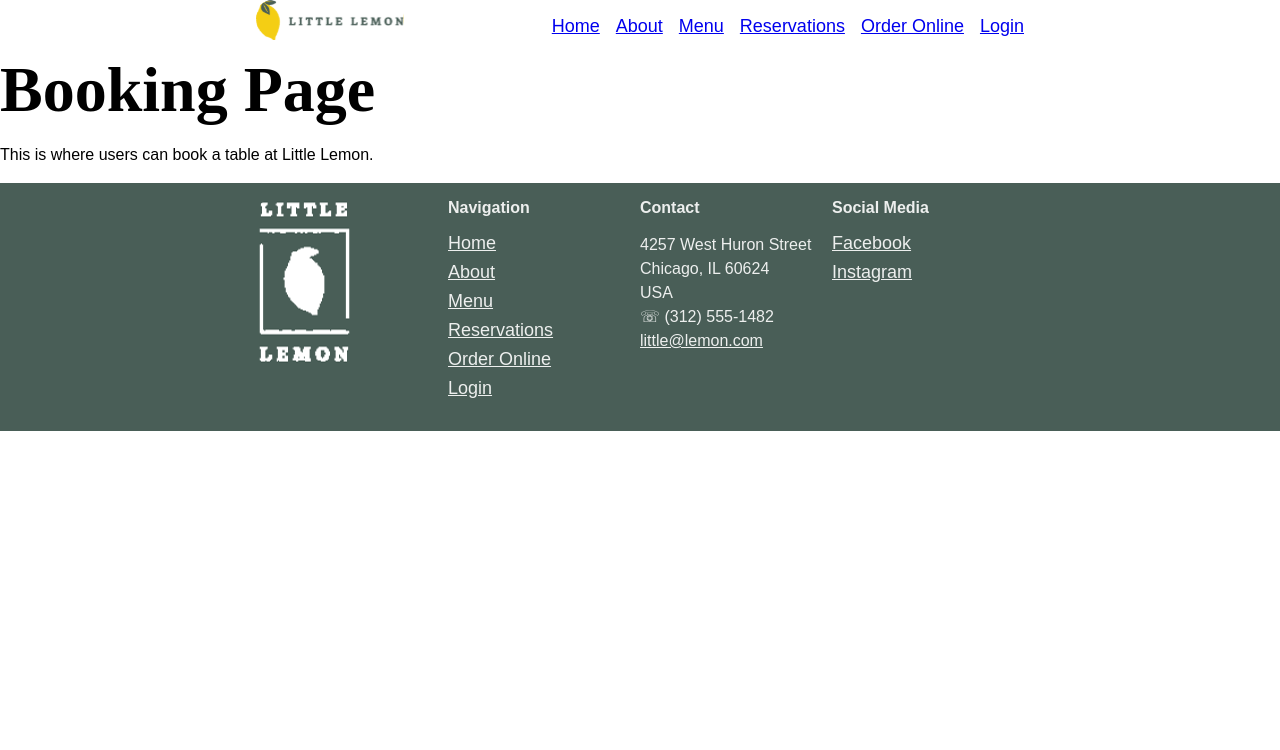
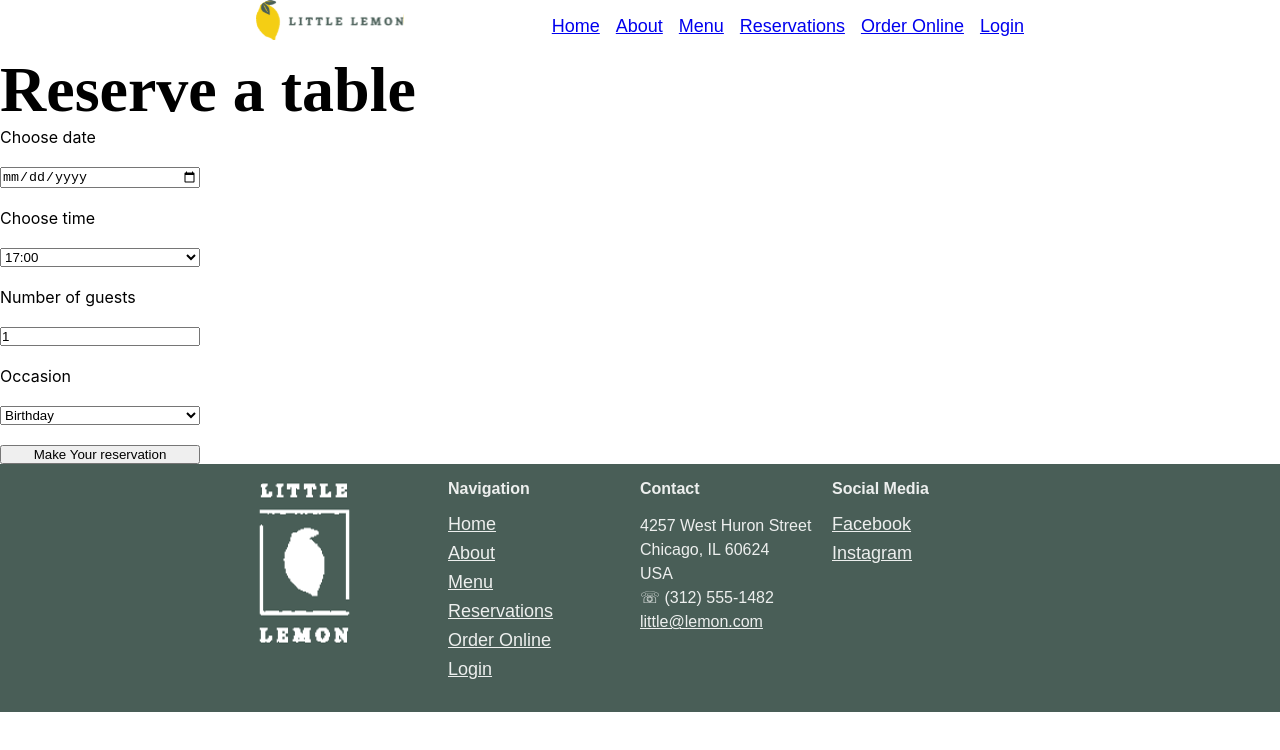
Before and after one commit to mw-5/little-lemon, a React (Create React App) app: page /booking in a window 1280 px wide. Shown: the top 750 px of the page. Built offline with nearby package versions, Linux system fonts and the light colour scheme.

Commit message:
feat: Add BookingForm component

```diff
--- /dev/null
+++ b/src/components/BookingForm/BookingForm.jsx
@@ -0,0 +1,61 @@
+import { useState } from 'react';
+
+const style = {
+    display: 'grid',
+    maxWidth: '200px',
+    gap: '20px'
+};
+
+export const BookingForm = () => {
+    const [date, setDate] = useState('');
+    const [time, setTime] = useState('17:00');
+    const [availableTimes] = useState([
+        '17:00', '18:00', '19:00', '20:00', '21:00', '22:00'
+    ]);
+    const [guests, setGuests] = useState(1);
+    const [occasion, setOccasion] = useState('Birthday');
+    const [occasions] = useState(['Birthday', 'Anniversary']);
+
+    return (
+        <form style={style}>
+            <label htmlFor="res-date">Choose date</label>
+            <input
+                id="res-date"
+                type="date"
+                value={date}
+                onChange={e => setDate(e.target.value)} />
+
+            <label htmlFor="res-time">Choose time</label>
+            <select
+                id="res-time"
+                value={time}
+                onChange={e => setTime(e.target.value)}>
+                {availableTimes.map(time => (
+                    <option key={time} value={time}>{time}</option>
+                ))}
+            </select>
+
+            <label htmlFor="guests">Number of guests</label>
+            <input
+                id="guests"
+                type="number"
+                placeholder="1"
+                min="1"
+                max="10"
+                value={guests}
+                onChange={e => setGuests(e.target.value)} />
+
+            <label htmlFor="occasion">Occasion</label>
+            <select
+                id="occasion"
+                value={occasion}
+                onChange={e => setOccasion(e.target.value)}>
+                {occasions.map(occasion => (
+                    <option key={occasion} value={occasion}>{occasion}</option>
+                ))}
+            </select>
+
+            <input type="submit" value="Make Your reservation" />
+        </form>
+    );
+}
--- a/src/pages/BookingPage/BookingPage.jsx
+++ b/src/pages/BookingPage/BookingPage.jsx
@@ -1,8 +1,10 @@
+import { BookingForm } from "../../components/BookingForm/BookingForm";
+
 export const BookingPage = () => {
     return (
         <main>
-            <h1>Booking Page</h1>
-            <p>This is where users can book a table at Little Lemon.</p>
+            <h1>Reserve a table</h1>
+            <BookingForm />
         </main>
     );
 }
```
